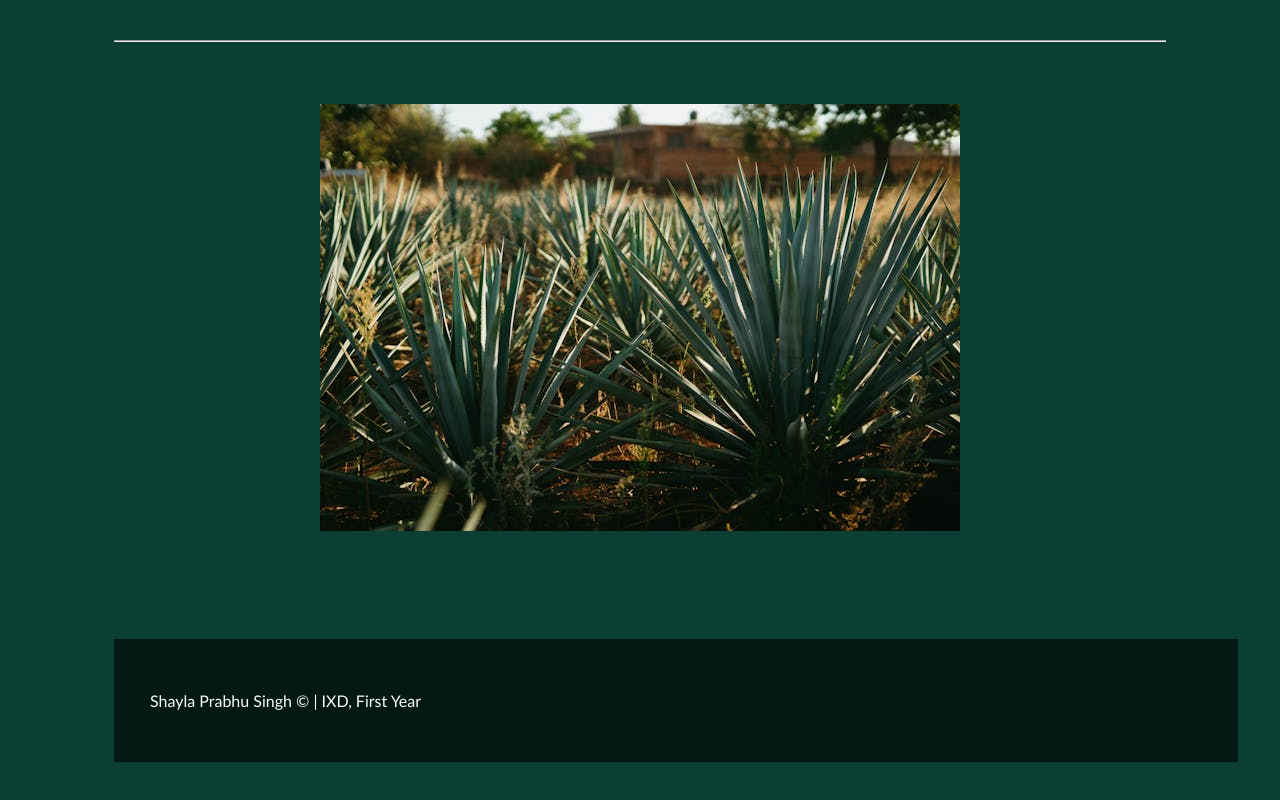
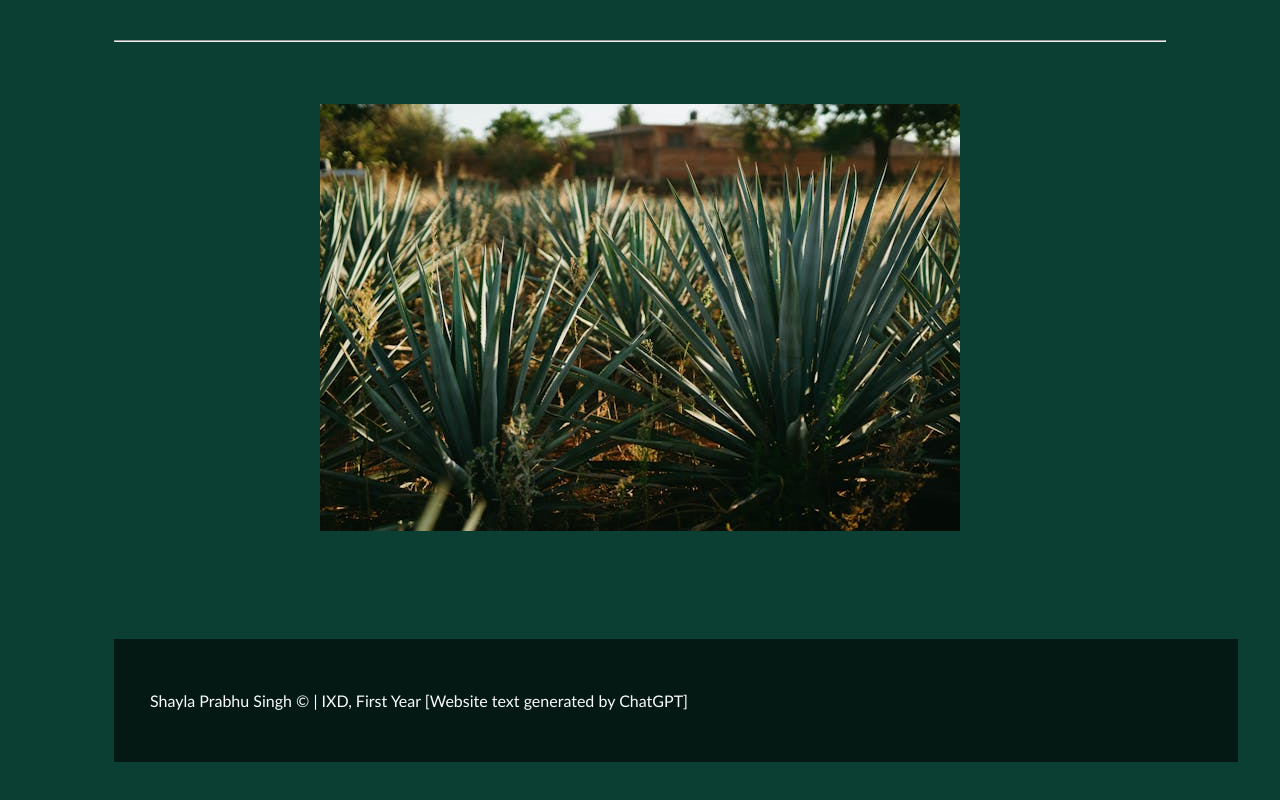
Before and after one commit to shy07/web-basics, a plain HTML site: page index.html in a window 1280 px wide. Shown: the part 2050-2850 px from the top of the page. Drawn offline with Linux system fonts and the light colour scheme.

Commit message:
Update index.html

```diff
--- a/index.html
+++ b/index.html
@@ -52,10 +52,10 @@
             <li>Agave potatorum (Butterfly Agave)</li>
 		</ol>
 		<br>
-        <br>
-        <hr>
-        <br>
-        <br>
+       		<br>
+        	<hr>
+       		<br>
+       		<br>
 		<h3>Agave plants offer a variety of benefits, including: </h3>
 		<ul>
 			<li><b>Ornamental value:</b> Their striking appearance makes them popular ornamental plants for gardens and landscapes.</li>
@@ -85,7 +85,8 @@
         <br>
         <br>
         <footer>
-            <p> Shayla Prabhu Singh &copy; | IXD, First Year</p>
+            <p> Shayla Prabhu Singh &copy; | IXD, First Year
+	    [Website text generated by ChatGPT]</p>
         </footer>
 	</body>
 </html>
```
